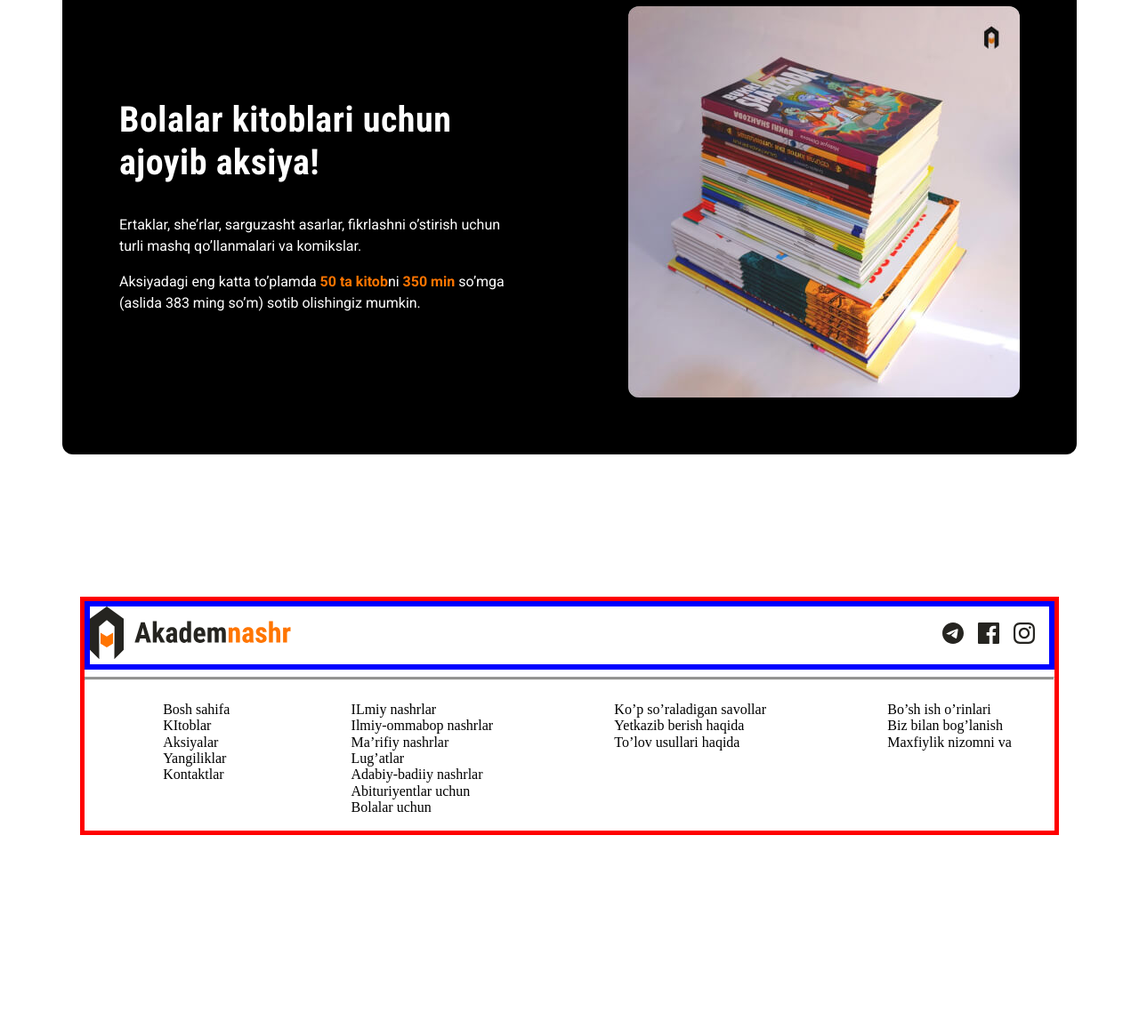
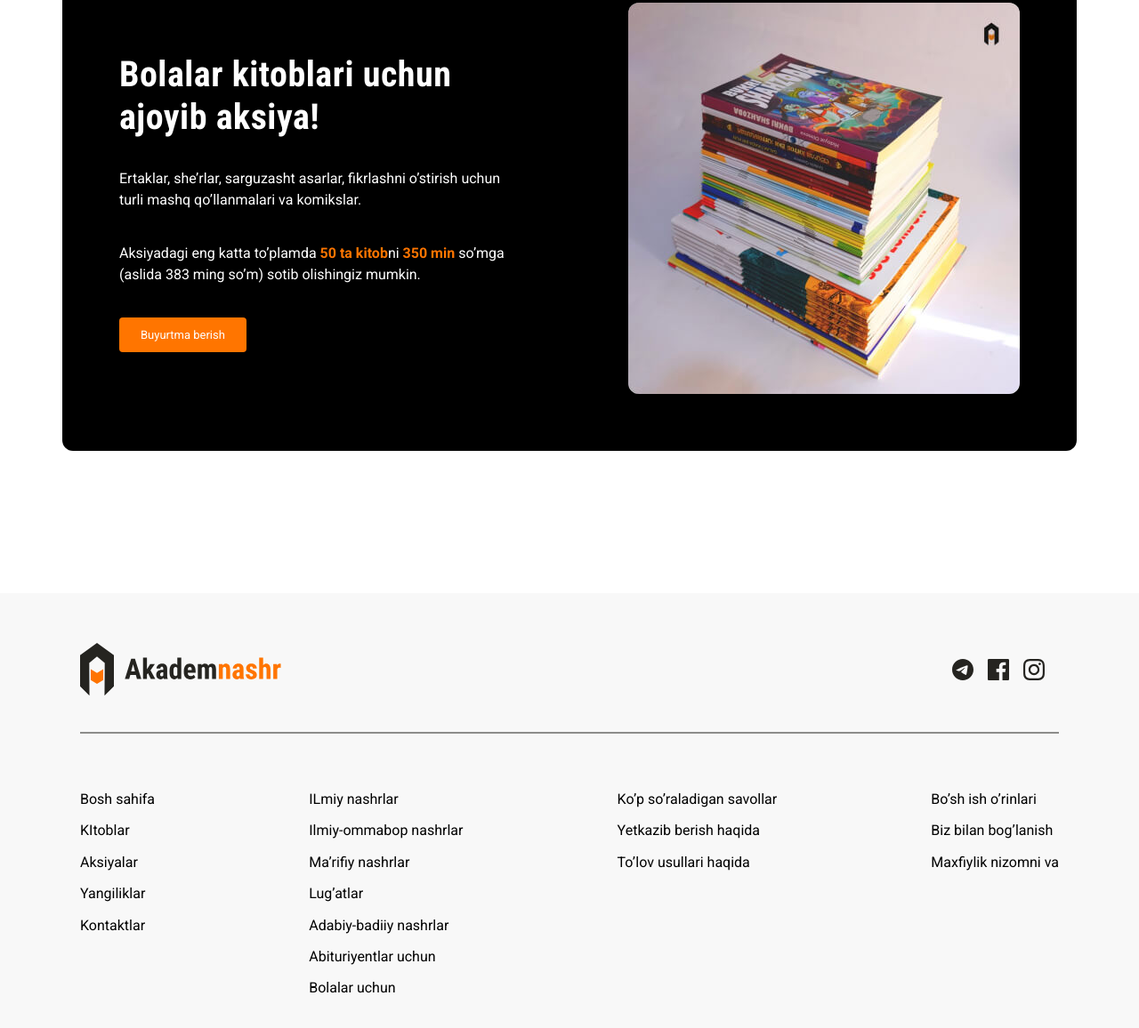
Before and after one commit to ALPINISTLAR/akademnashr, a plain HTML site: page index.html in a window 1280 px wide. Shown: the part 1620-2776 px from the top of the page at 89% size. Before the commit the page ends 2559 px from the top, so only its background shows below. Drawn offline with Linux system fonts and the light colour scheme.

Commit message:
add all corrections

```diff
--- a/css/styles.css
+++ b/css/styles.css
@@ -44,6 +44,7 @@ body
 }
 .logo-link
 {
+  display: flex;
   transition: opacity 0.4s ease;
 }
 .logo-link:hover
@@ -170,7 +171,7 @@ body
   text-align: left;
   margin-bottom: 24px;
 }
-.h-p-text
+.hero-text
 {
   font-family: Roboto, sans-serif ;
   font-size: 16px;
@@ -189,6 +190,7 @@ body
 {
   padding-top: 210px;
   padding-bottom: 210px;
+  background-color: #FFFFFF;
 }
 .feature-heading-text
 {
@@ -211,7 +213,7 @@ body
 
 .feature:not(:last-child)
 {
-margin-right: 20px;
+  margin-right: 20px;
 }
 .feature-line
 {
@@ -262,7 +264,7 @@ h3
 /* ============= */
 .promo
 {
-margin-bottom: 160px;
+  margin-bottom: 160px;
 }
 .promo-container
 {
@@ -302,14 +304,14 @@ margin-bottom: 160px;
 }
 .promo-parag
 {
-  font-family: Roboto;
+  font-family: Roboto, sans-serif;
   font-size: 16px;
   font-weight: 400;
   line-height: 24px;
   letter-spacing: 0px;
   text-align: left;
-
   color: rgba(255, 255, 255, 1);
+  margin-bottom: 36px;
 }
 strong
 {
@@ -321,67 +323,92 @@ strong
 
 .site-footer
 {
-  width: 1100px;
-  margin-left: auto;
-  margin-right: auto;
-  border: 5px solid red;
+  padding-top: 56px;
+  padding-bottom: 56px;
+  background-color: #F8F8F8;
 }
 .site-footer-top
 {
-  padding: 0;
-  margin: 0;
   display: flex;
   align-items: center;
   justify-content: space-between;
-  border: 6px solid blue;
 }
-.site-fr-social-links
+.site-footer-social-list
 {
   display: flex;
   align-items: center;
   list-style: none;
 }
-.sc-links
+.site-footer-social-links
 {
   margin-right: 16px;
 }
-.sc-links a
+.site-footer-social-links a
 {
+  display: flex;
   color: #252420;
 }
-.sc-links a:hover
+.site-footer-social-links a:hover
 {
   color: #FF7500;
 }
-.sc-links a:active
+.site-footer-social-links a:active
 {
   color: #FF7500;
   opacity: 0.6;
 }
 .footer-line
 {
+  padding: 0;
+  margin: 0;
   background-color: rgba(37, 36, 32, 0.5);;
   height: 2px;
+  border: none;
+  width: 100%;
+  margin-top: 40px;
+  margin-bottom: 64px;
 }
-.footer-links
+/* ========================== */
+/* ====== footer list ======= */
+/* ========================== */
+.site-footer-list
 {
   display: flex;
-  justify-content: space-around;
+  justify-content: space-between;
 }
-.fr-links li
+.site-footer-links
+{
+  padding: 0;
+  margin: 0;
+}
+.site-footer-links:not(:last-child)
+{
+margin-right: 20px;
+}
+.site-footer-links li
 {
   list-style: none;
 }
-.fr-links a
+.site-footer-links li:not(:last-child)
 {
+  margin-bottom: 16px;
+}
+.site-footer-links a
+{
+  font-family: Roboto, sans-serif;
+  font-size: 16px;
+  font-weight: 400;
+  line-height: 19px;
+  letter-spacing: 0px;
+  text-align: left;
   color: #000;
   text-decoration: none;
 }
-.fr-links a:hover
+.site-footer-links a:hover
 {
   color: #FF7500;
 }
-.fr-links a:active
+.site-footer-links a:active
 {
   color: #FF7500;
   opacity: 0.6;
--- a/index.html
+++ b/index.html
@@ -48,7 +48,7 @@
   </header>
 
   <!-- ================ -->
-  <!-- hero -->
+  <!-- === site hero == -->
   <!-- ================ -->
   <main>
     <section class="hero">
@@ -57,7 +57,7 @@
             <hr class="hero-line">
               <h2 class="hero-heading">Pythonda dasturlash
                 asoslari</h2>
-              <p class="h-p-text">Dasturlash asoslariga oid o‘zbek tilidagi ilk eng mukammal qo‘llanma.
+              <p class="hero-text">Dasturlash asoslariga oid o‘zbek tilidagi ilk eng mukammal qo‘llanma.
                 Kitobning har bir bo‘limi uchun maxsus video darslar yozilgan bo‘lib,
                  ularga kitobda ko‘rsatilgan QR kod orqali o‘tish mumkin.
               </p>
@@ -70,7 +70,7 @@
         </div>
     </section>
     <!-- ============ -->
-    <!-- feature -->
+    <!-- site feature -->
     <!-- ============== -->
     <section class="site-feature">
       <div class="container site-feature-container">
@@ -114,6 +114,7 @@
               <strong>50 ta kitob</strong>ni
               <strong>350 min</strong> so’mga (aslida 383 ming so’m) sotib olishingiz mumkin.
             </p>
+            <a class="main-link" href="#">Buyurtma berish</a>
           </div>
 
         </div>
@@ -128,20 +129,21 @@
   <!-- ==================== -->
 
   <footer class="site-footer">
+    <div class="container site-footer-container">
       <div class="site-footer-top">
         <a class="logo-link" href="index.html"> <img src="image/logo(1).svg" alt="Akademnashr-logosi"> </a>
-      <ul class="site-fr-social-links">
-        <li class="sc-links"><a href="https://telegram.org" target="_blank"><svg width="24" height="24" viewBox="0 0 24 24" fill="none" xmlns="http://www.w3.org/2000/svg">
+        <ul class="site-footer-social-list">
+          <li class="site-footer-social-links"><a href="https://telegram.org" target="_blank"><svg width="24" height="24" viewBox="0 0 24 24" fill="none" xmlns="http://www.w3.org/2000/svg">
             <path d="M12 0C5.376 0 0 5.376 0 12C0 18.624 5.376 24 12 24C18.624 24 24 18.624 24 12C24 5.376 18.624 0 12 0ZM17.568 8.16C17.388 10.056 16.608 14.664 16.212 16.788C16.044 17.688 15.708 17.988 15.396 18.024C14.7 18.084 14.172 17.568 13.5 17.124C12.444 16.428 11.844 15.996 10.824 15.324C9.636 14.544 10.404 14.112 11.088 13.416C11.268 13.236 14.34 10.44 14.4 10.188C14.412 10.152 14.412 10.044 14.34 9.972C14.268 9.912 14.172 9.936 14.088 9.948C13.98 9.972 12.3 11.088 9.024 13.296C8.544 13.62 8.112 13.788 7.728 13.776C7.296 13.764 6.48 13.536 5.868 13.332C5.112 13.092 4.524 12.96 4.572 12.54C4.596 12.324 4.896 12.108 5.46 11.88C8.964 10.356 11.292 9.348 12.456 8.868C15.792 7.476 16.476 7.236 16.932 7.236C17.028 7.236 17.256 7.26 17.4 7.38C17.52 7.476 17.556 7.608 17.568 7.704C17.556 7.776 17.58 7.992 17.568 8.16Z" fill="currentcolor"/>
             </svg>
             </a>
           </li>
-        <li class="sc-links"><a href="https://facebook.com" target="_blank"><svg width="24" height="24" viewBox="0 0 24 24" fill="none" xmlns="http://www.w3.org/2000/svg">
+          <li class="site-footer-social-links"><a href="https://facebook.com" target="_blank"><svg width="24" height="24" viewBox="0 0 24 24" fill="none" xmlns="http://www.w3.org/2000/svg">
             <path d="M22.675 0H1.325C0.593 0 0 0.593 0 1.325V22.676C0 23.407 0.593 24 1.325 24H12.82V14.706H9.692V11.084H12.82V8.413C12.82 5.313 14.713 3.625 17.479 3.625C18.804 3.625 19.942 3.724 20.274 3.768V7.008L18.356 7.009C16.852 7.009 16.561 7.724 16.561 8.772V11.085H20.148L19.681 14.707H16.561V24H22.677C23.407 24 24 23.407 24 22.675V1.325C24 0.593 23.407 0 22.675 0Z" fill="currentcolor"/>
             </svg>
             </a>
           </li>
-        <li class="sc-links"><a href="https://instagram.com" target="_blank"><svg width="24" height="24" viewBox="0 0 24 24" fill="none" xmlns="http://www.w3.org/2000/svg">
+          <li class="site-footer-social-links"><a href="https://instagram.com" target="_blank"><svg width="24" height="24" viewBox="0 0 24 24" fill="none" xmlns="http://www.w3.org/2000/svg">
             <path fill-rule="evenodd" clip-rule="evenodd" d="M12 0C8.741 0 8.333 0.014 7.053 0.072C2.695 0.272 0.273 2.69 0.073 7.052C0.014 8.333 0 8.741 0 12C0 15.259 0.014 15.668 0.072 16.948C0.272 21.306 2.69 23.728 7.052 23.928C8.333 23.986 8.741 24 12 24C15.259 24 15.668 23.986 16.948 23.928C21.302 23.728 23.73 21.31 23.927 16.948C23.986 15.668 24 15.259 24 12C24 8.741 23.986 8.333 23.928 7.053C23.732 2.699 21.311 0.273 16.949 0.073C15.668 0.014 15.259 0 12 0ZM12 2.163C15.204 2.163 15.584 2.175 16.85 2.233C20.102 2.381 21.621 3.924 21.769 7.152C21.827 8.417 21.838 8.797 21.838 12.001C21.838 15.206 21.826 15.585 21.769 16.85C21.62 20.075 20.105 21.621 16.85 21.769C15.584 21.827 15.206 21.839 12 21.839C8.796 21.839 8.416 21.827 7.151 21.769C3.891 21.62 2.38 20.07 2.232 16.849C2.174 15.584 2.162 15.205 2.162 12C2.162 8.796 2.175 8.417 2.232 7.151C2.381 3.924 3.896 2.38 7.151 2.232C8.417 2.175 8.796 2.163 12 2.163ZM5.838 12C5.838 8.597 8.597 5.838 12 5.838C15.403 5.838 18.162 8.597 18.162 12C18.162 15.404 15.403 18.163 12 18.163C8.597 18.163 5.838 15.403 5.838 12ZM12 16C9.791 16 8 14.21 8 12C8 9.791 9.791 8 12 8C14.209 8 16 9.791 16 12C16 14.21 14.209 16 12 16ZM16.965 5.595C16.965 4.8 17.61 4.155 18.406 4.155C19.201 4.155 19.845 4.8 19.845 5.595C19.845 6.39 19.201 7.035 18.406 7.035C17.61 7.035 16.965 6.39 16.965 5.595Z" fill="currentcolor"/>
             </svg></a></li>
         </ul>
@@ -150,15 +152,15 @@
       <!-- ============= -->
       <!-- footer-links  -->
       <!-- ============= -->
-    <div class="footer-links">
-      <ul class="fr-links">
+      <div class="site-footer-list">
+        <ul class="site-footer-links">
           <li><a href="#">Bosh sahifa</a></li>
           <li><a href="#">KItoblar</a></li>
           <li><a href="#">Aksiyalar</a></li>
           <li><a href="#">Yangiliklar</a></li>
           <li><a href="#">Kontaktlar</a></li>
         </ul>
-      <ul class="fr-links">
+        <ul class="site-footer-links">
           <li><a href="#">ILmiy nashrlar</a></li>
           <li><a href="#">Ilmiy-ommabop nashrlar</a></li>
           <li><a href="#">Ma’rifiy nashrlar</a></li>
@@ -167,16 +169,17 @@
           <li><a href="#">Abituriyentlar uchun</a></li>
           <li><a href="#">Bolalar uchun</a></li>
         </ul>
-      <ul class="fr-links">
+        <ul class="site-footer-links">
           <li><a href="#">Ko’p so’raladigan savollar</a></li>
           <li><a href="#">Yetkazib berish haqida</a></li>
           <li><a href="#">To’lov usullari haqida</a></li>
         </ul>
-      <ul class="fr-links">
+        <ul class="site-footer-links">
           <li><a href="#">Bo’sh ish o’rinlari</a></li>
           <li><a href="#">Biz bilan bog’lanish</a></li>
           <li><a href="#">Maxfiylik nizomni va</a></li>
         </ul>
+      </div>
     </div>
   </footer>
 
```
Lines whose indentation alone changed are shown as unchanged.
